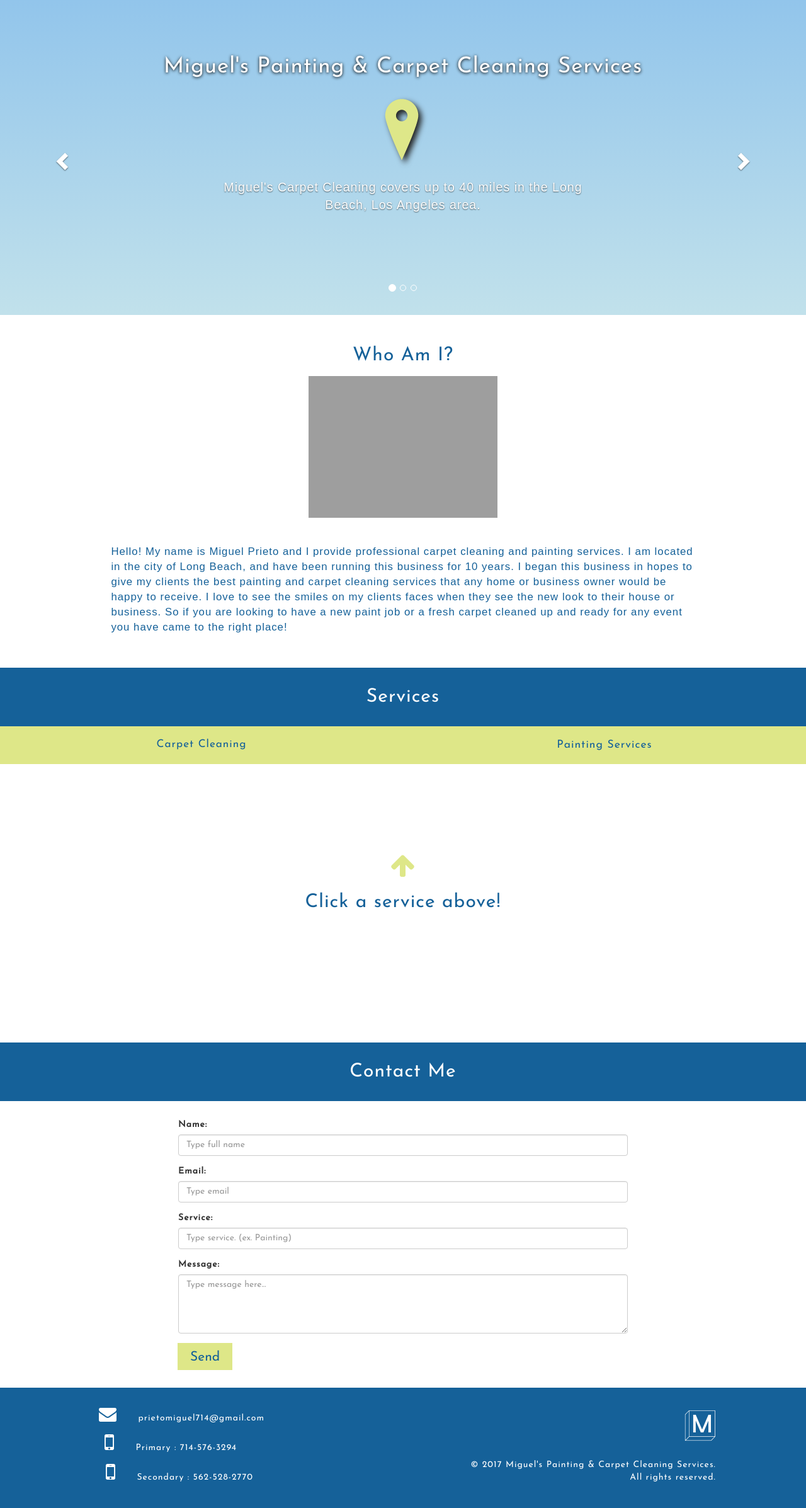
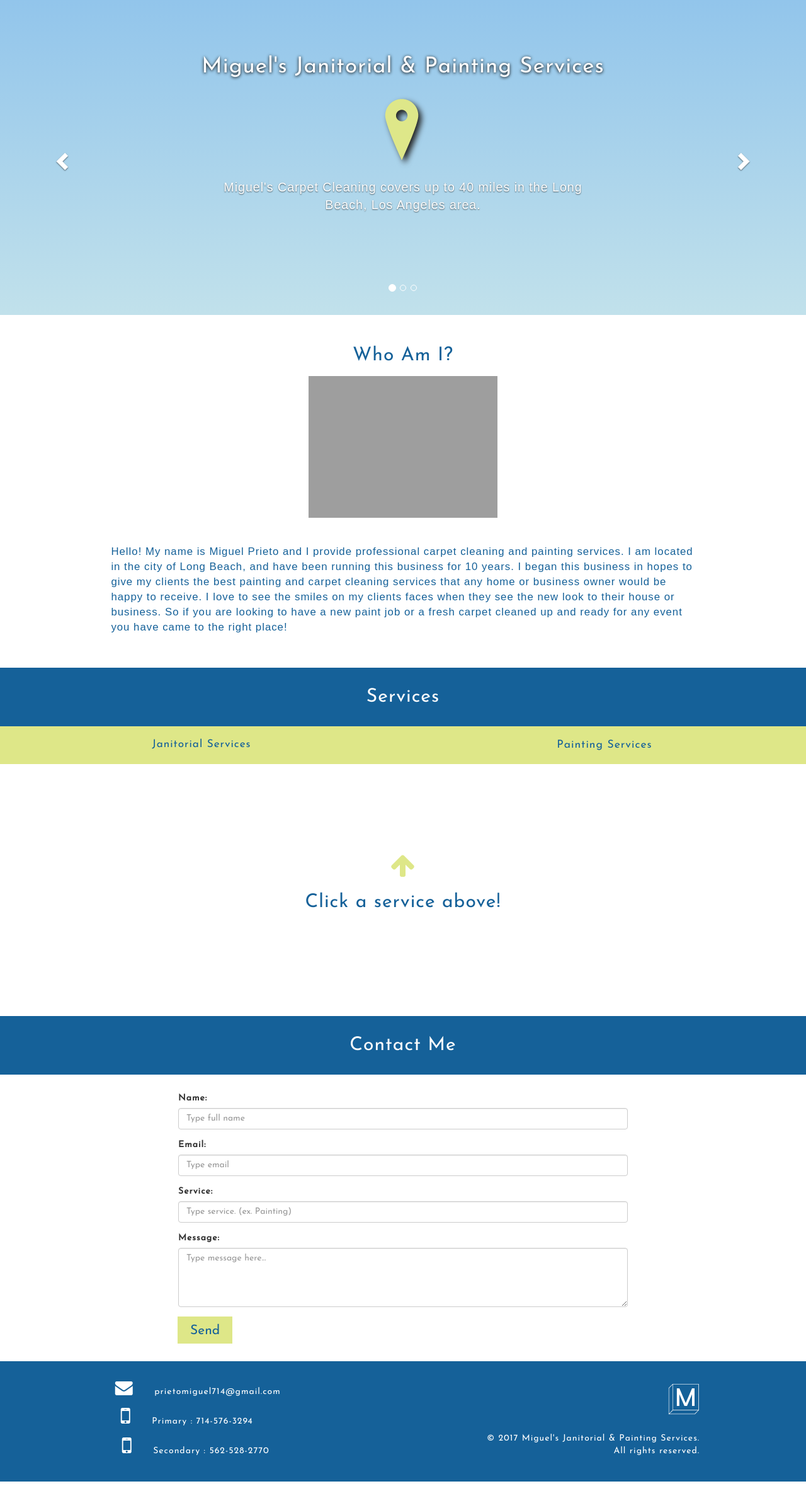
Before and after one commit to djuarez94/MiguelsServices_Website, a PHP site: page / in a window 1280 px wide. Shown: the part 50-2444 px from the top of the page at 63% size. After the commit the page ends 2402 px from the top, so only its background shows below. Run offline with PHP 8.4, Linux system fonts and the light colour scheme; grey boxes are pictures that could not be loaded.

Commit message:
added a title and description div per service. Also, changed all carpet cleaning text to janitorial services

```diff
--- a/css/style.css
+++ b/css/style.css
@@ -206,7 +206,7 @@ div.about p {
 }
 
 div.container {
-  margin-top: 2em;
+  margin-top: .5em;
 }
 
 div.BnA {
--- a/index.php
+++ b/index.php
@@ -66,7 +66,7 @@ if (isset($_POST['name']))
 	<head>
         <meta charset="utf-8">
 		<meta name="viewport" content="width=device-width, initial-scale=1">
-        <title>Miguel's Painting & Carpet Cleaning Services</title>
+        <title>Miguel's Janitorial & Painting Services</title>
 		<link rel="stylesheet" href="css/bootstrap.min.css">
 		<link rel="stylesheet" href="https://maxcdn.bootstrapcdn.com/bootstrap/3.3.7/css/bootstrap.min.css">
 		<link rel="stylesheet" href="css/style.css">
@@ -103,7 +103,7 @@ if (isset($_POST['name']))
 				<li data-target="#myCarousel" data-slide-to="1"></li>
 				<li data-target="#myCarousel" data-slide-to="2"></li>
 			</ol>
-			<h1 class="star shadow">Miguel's Painting & Carpet Cleaning Services</h1>
+			<h1 class="star shadow">Miguel's Janitorial & Painting Services</h1>
 			<!-- Wrapper for slides -->
 			<div class="carousel-inner" id="mainCarousel">
 				<div class="item active">
@@ -147,13 +147,23 @@ if (isset($_POST['name']))
 			<div class="subTitle">
 				<h2 class="animation-element slide-left">Services</h2>
 				<div class="BnA star">
-					<div class="CC">Carpet Cleaning</div>
+					<div class="CC">Janitorial Services</div>
 					<div class="PS">Painting Services</div>
 				</div>
 			</div>
 			<div class="instruction star">
 				<i class="fa fa-arrow-up" aria-hidden="true"></i>
 				<h2>Click a service above!</h2>
+			</div>
+			<div class="row">
+				<div class="serviceDescr hidden" id="janitorial">
+					<h2>Janitorial Services</h2>
+					<p>I provide janitporial services for commercial buildings. This includes office cleaning, carpet cleaning, and strip and waxed floors.</p>
+				</div>
+				<div class="serviceDescr hidden" id="painting">
+					<h2>Painting Services</h2>
+					<p>I provide painting services for residential buildings. This includes painting interior and exterior, patches, sanding, applyin primer, and the final coat of paint as well.</p>
+				</div>
 			</div>
 			<div class="container">
 			  <div class="modal fade and carousel slide" id="lightbox">
@@ -168,35 +178,35 @@ if (isset($_POST['name']))
 			          <div class="carousel-inner">
 			            <div class="item active">
 			              <img class="flip" src="img/miguelwebsitephotos/carpetCleaning_1.jpg" alt="First slide">
-						  <div class="carousel-caption"><p>Floor Cleaning</p></div>
+						  <div class="carousel-caption"><p>Janitorial Cleaning</p></div>
 			            </div>
 			            <div class="item">
 			              <img class="flip" src="img/miguelwebsitephotos/carpetCleaning_2.jpg" alt="Second slide">
-						  <div class="carousel-caption"><p>Floor Cleaning</p></div>
+						  <div class="carousel-caption"><p>Janitorial Cleaning</p></div>
 			            </div>
 			            <div class="item">
 			              <img class="flip" src="img/miguelwebsitephotos/carpetCleaning_3.jpg" alt="Third slide">
-			              <div class="carousel-caption"><p>Floor Cleaning</p></div>
+			              <div class="carousel-caption"><p>Janitorial Cleaning</p></div>
 			            </div>
 						<div class="item">
 			              <img class="flip" src="img/miguelwebsitephotos/carpetCleaning_5.jpg" alt="Fourth slide">
-			              <div class="carousel-caption"><p>Floor Cleaning</p></div>
+			              <div class="carousel-caption"><p>Janitorial Cleaning</p></div>
 			            </div>
 						<div class="item">
 			              <img class="flip" src="img/miguelwebsitephotos/carpetCleaning_6.jpg" alt="Fifth slide">
-			              <div class="carousel-caption"><p>Floor Cleaning</p></div>
+			              <div class="carousel-caption"><p>Janitorial Cleaning</p></div>
 			            </div>
 						<div class="item">
 			              <img class="flip" src="img/miguelwebsitephotos/carpetCleaning_7.jpg" alt="Sixth slide">
-			              <div class="carousel-caption"><p>Floor Cleaning</p></div>
+			              <div class="carousel-caption"><p>Janitorial Cleaning</p></div>
 			            </div>
 						<div class="item">
 			              <img class="flip" src="img/miguelwebsitephotos/carpetCleaning_8.jpg" alt="Seventh slide">
-			              <div class="carousel-caption"><p>Floor Cleaning</p></div>
+			              <div class="carousel-caption"><p>Janitorial Cleaning</p></div>
 			            </div>
 						<div class="item">
 			              <img src="img/miguelwebsitephotos/carpetCleaning_9.jpg" alt="Eight slide">
-			              <div class="carousel-caption"><p>Floor Cleaning</p></div>
+			              <div class="carousel-caption"><p>Janitorial Cleaning</p></div>
 			            </div>
 						<div class="item">
 			              <img src="img/miguelwebsitephotos/cleaningProduct.jpg" alt="Nineth slide">
@@ -382,7 +392,7 @@ if (isset($_POST['name']))
 						<a href="#lightbox" data-toggle="modal">
 						  <img src="img/miguelwebsitephotos/carpetCleaning_1_small.jpg" alt="Carpet_Cleaning_1" style="width:100%">
 						  <div class="caption">
-							<p>Floor Cleaning</p>
+							<p>Janitorial Cleaning</p>
 						  </div>
 						</a>
 					  </div>
@@ -392,7 +402,7 @@ if (isset($_POST['name']))
 						<a href="#lightbox" data-toggle="modal">
 						  <img src="img/miguelwebsitephotos/carpetCleaning_2_small.jpg" alt="Carpet_Cleaning_2" style="width:100%">
 						  <div class="caption">
-							<p>Floor Cleaning</p>
+							<p>Janitorial Cleaning</p>
 						  </div>
 						</a>
 					  </div>
@@ -402,7 +412,7 @@ if (isset($_POST['name']))
 						<a href="#lightbox" data-toggle="modal">
 						  <img src="img/miguelwebsitephotos/carpetCleaning_3_small.jpg" alt="Carpet_Cleaning_3" style="width:100%">
 						  <div class="caption">
-							<p>Floor Cleaning</p>
+							<p>Janitorial Cleaning</p>
 						  </div>
 						</a>
 					  </div>
@@ -412,7 +422,7 @@ if (isset($_POST['name']))
 						<a href="#lightbox" data-toggle="modal">
 						  <img src="img/miguelwebsitephotos/carpetCleaning_5_small.jpg" alt="Carpet_Cleaning_4" style="width:100%">
 						  <div class="caption">
-							<p>Floor Cleaning</p>
+							<p>Janitorial Cleaning</p>
 						  </div>
 						</a>
 					  </div>
@@ -422,7 +432,7 @@ if (isset($_POST['name']))
 						<a href="#lightbox" data-toggle="modal">
 						  <img src="img/miguelwebsitephotos/carpetCleaning_6_small.jpg" alt="Carpet_Cleaning_5" style="width:100%">
 						  <div class="caption">
-							<p>Floor Cleaning</p>
+							<p>Janitorial Cleaning</p>
 						  </div>
 						</a>
 					  </div>
@@ -432,7 +442,7 @@ if (isset($_POST['name']))
 						<a href="#lightbox" data-toggle="modal">
 						  <img src="img/miguelwebsitephotos/carpetCleaning_7_small.jpg" alt="Carpet_Cleaning_6" style="width:100%">
 						  <div class="caption">
-							<p>Floor Cleaning</p>
+							<p>Janitorial Cleaning</p>
 						  </div>
 						</a>
 					  </div>
@@ -540,7 +550,7 @@ if (isset($_POST['name']))
 			</div>
 			<div class="copyrightLogo">
 				<img src="img/miguelsLogo.png" width="50px">
-				<p class="copyright">&copy; <?php echo date('Y'); ?> Miguel's Painting & Carpet Cleaning Services.<br>All rights reserved.</p>
+				<p class="copyright">&copy; <?php echo date('Y'); ?> Miguel's Janitorial & Painting Services.<br>All rights reserved.</p>
 			</div>
 		</footer>
 	</body>
--- a/js/script.js
+++ b/js/script.js
@@ -107,23 +107,29 @@ $window.trigger('scroll');
 | Show Service On CLick
 -------------------------------------*/
 function displayPainting () {
+  $('.instruction').addClass('hidden');
+
   $('#paint').removeClass('hidden');
   $('.B2T').removeClass('hidden');
+  $('#painting').removeClass('hidden');
 
   $('#carpet').addClass('hidden');
+  $('#janitorial').addClass('hidden');
   $('.B2T').addClass('show');
-
-  $('.instruction').addClass('hidden');
+  $('#painting').addClass('show');
 }
 
 function displayCarpet () {
+  $('.instruction').addClass('hidden');
+
   $('#carpet').removeClass('hidden');
   $('.B2T').removeClass('hidden');
+  $('#janitorial').removeClass('hidden');
 
   $('#paint').addClass('hidden');
+  $('#painting').addClass('hidden');
   $('.B2T').addClass('show');
-
-  $('.instruction').addClass('hidden');
+  $('#janitorial').addCLass('show');
 }
 
 $('.PS').click(displayPainting);
```
Also changed, not shown: other parts of css/style.css (+67 -0 lines).
